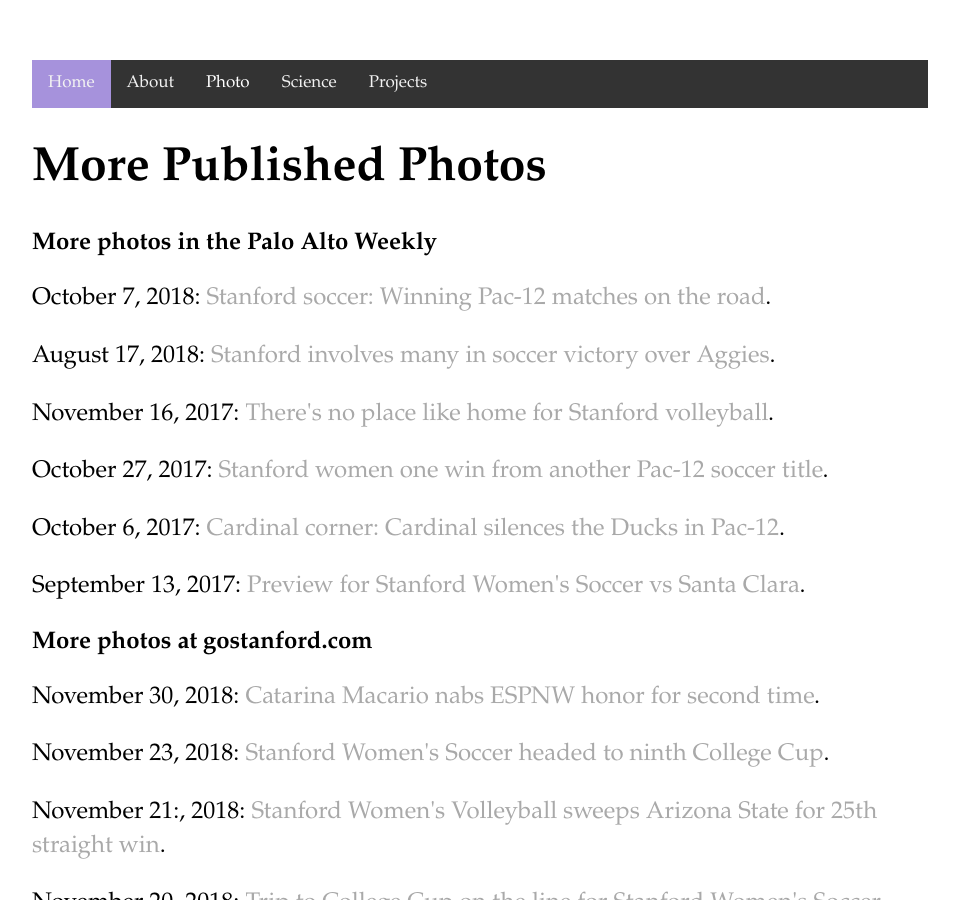
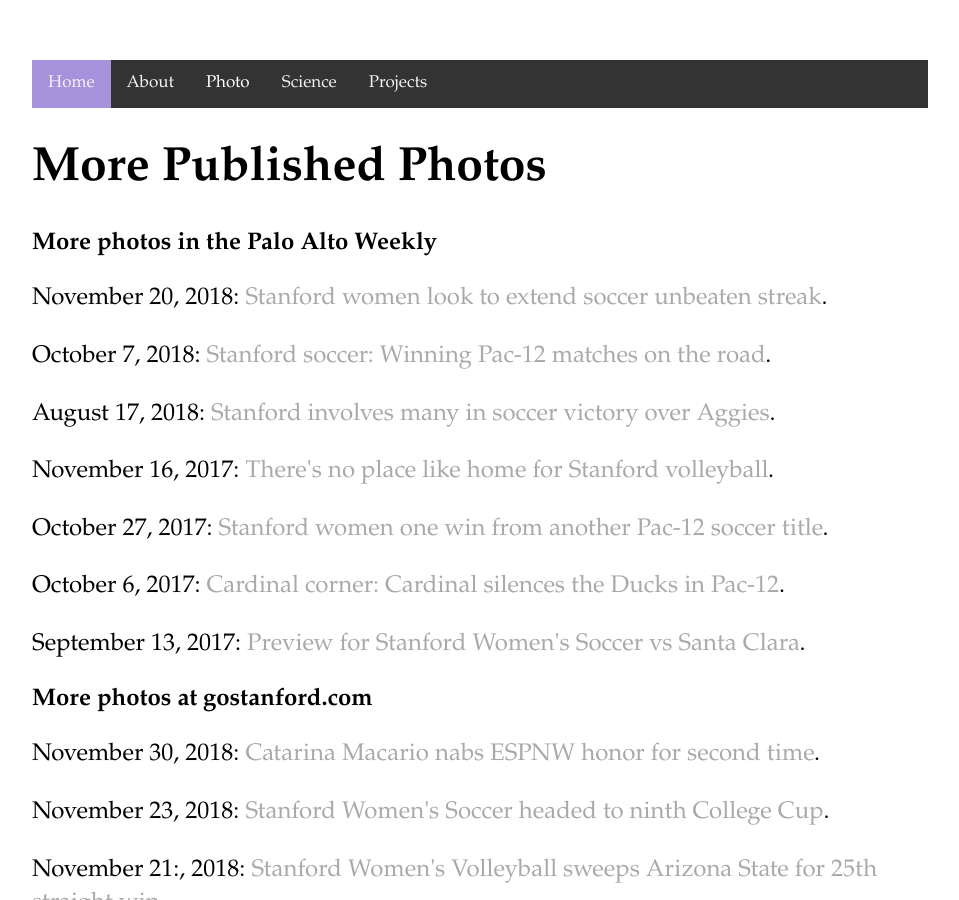
Before and after one commit to echang17/echang17.github.io, a Jekyll site: the page built from links_full/index.html, in a window 1280 px wide and 900 px high. Shown: the whole window, without its empty margins (160-1119 px from the left). Built offline with Jekyll 4.4.1, drawn with Linux system fonts in a browser that asks for light colours.

Commit message:
Update index.html

```diff
--- a/links_full/index.html
+++ b/links_full/index.html
@@ -4,6 +4,7 @@
 ---
 <h1>More Published Photos</h1>
 <h2>More photos in the Palo Alto Weekly</h2>
+    <p>November 20, 2018: <a href="https://www.paloaltoonline.com/news/2018/11/20/stanford-women-look-to-extend-soccer-unbeaten-streak">Stanford women look to extend soccer unbeaten streak</a>.</p>
     <p>October 7, 2018: <a href="https://www.paloaltoonline.com/news/2018/10/07/stanford-soccer-winning-pac-12-matches-on-the-road">Stanford soccer: Winning Pac-12 matches on the road</a>.</p>
     <p>August 17, 2018: <a href="https://www.paloaltoonline.com/news/2018/08/17/stanford-involves-many-in-soccer-victory-over-aggies">Stanford involves many in soccer victory over Aggies</a>.</p>
     <p>November 16, 2017: <a href="https://www.paloaltoonline.com/news/2017/11/16/theres-no-place-like-home-for-stanford-volleyball">There's no place like home for Stanford volleyball</a>.</p>
```
